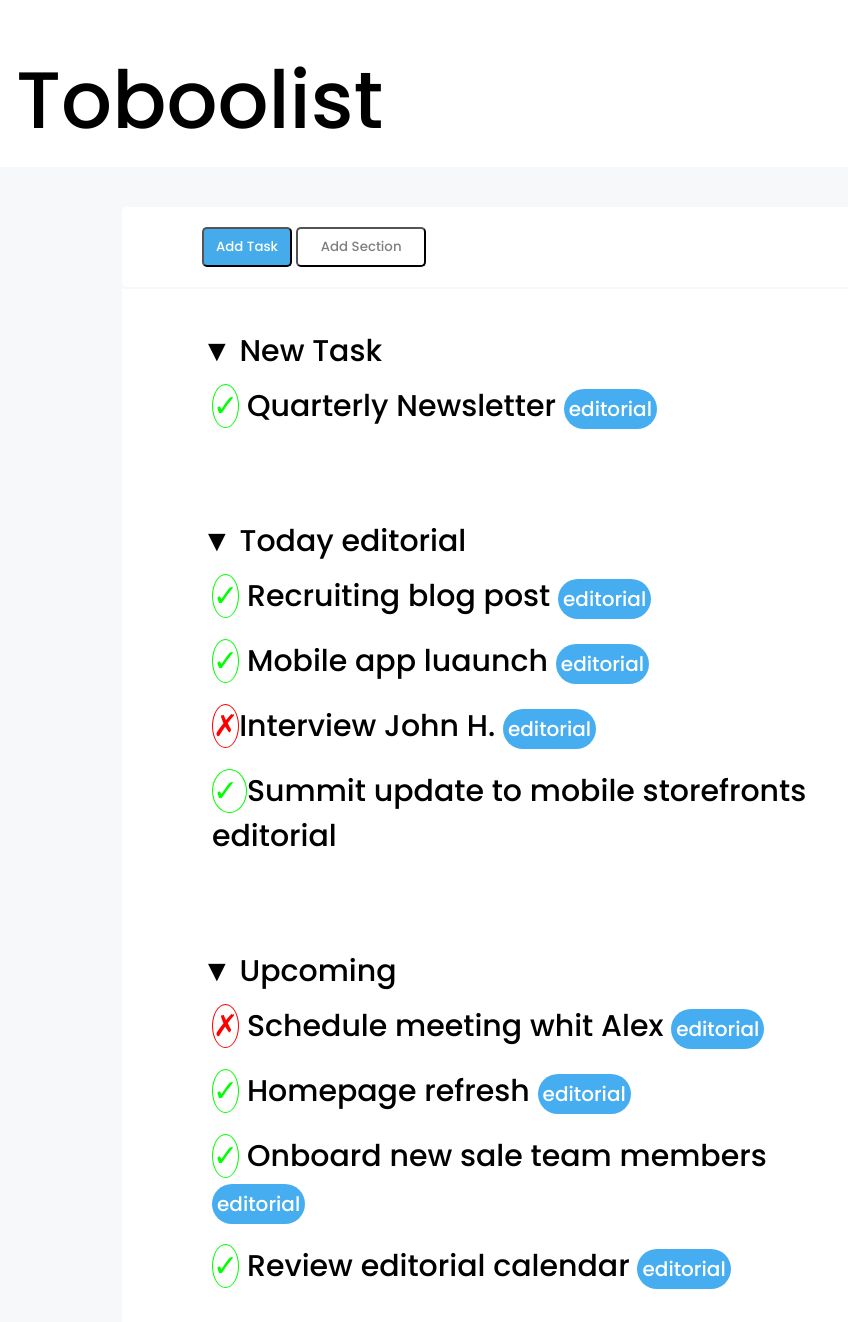
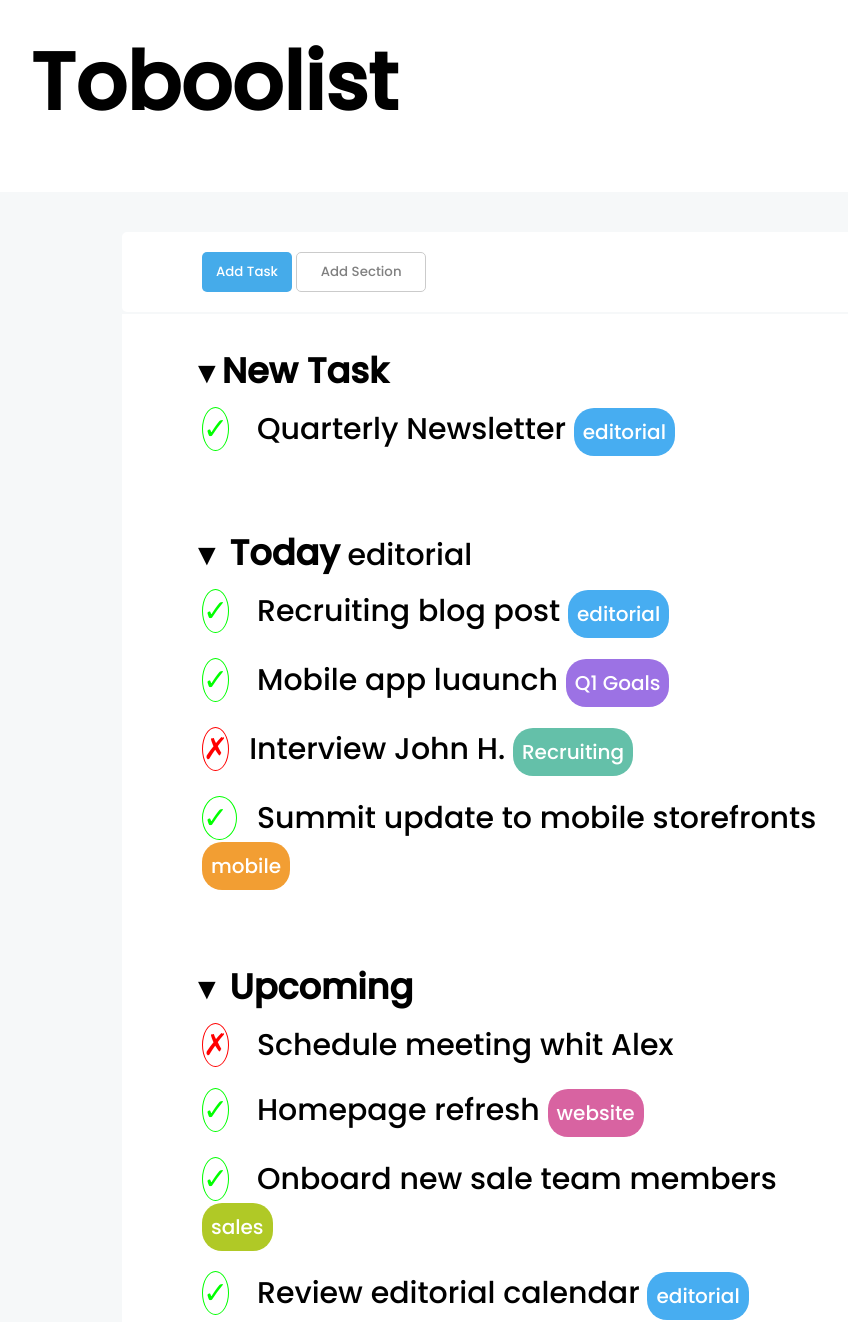
Before and after one commit to GiulioDangelo/html-css-toboolist, a plain HTML site: page index.html in a window 1280 px wide. Shown: the full height of the page, 134-982 px from the left. Drawn offline with Linux system fonts and the light colour scheme.

Commit message:
add color and fix

```diff
--- a/index.html
+++ b/index.html
@@ -23,29 +23,29 @@
 
         <section class="list">
 
-            <ul>&#9660; New Task
+            <ul>&#9660;<h3>New Task</h3>
 
              <li><span class="checkd">&check;</span> Quarterly Newsletter <span class="tag">editorial</span></li>
 
             </ul>
 
-            <ul>&#9660; Today
+            <ul>&#9660; <h3>Today</h3>
                  <span class="target">editorial</span>
                 <li><span class="checkd">&check;</span> Recruiting blog post <span class="tag">editorial</span></li>
 
-                <li><span class="checkd">&check;</span> Mobile app luaunch <span class="tag">editorial</span></li>
+                <li><span class="checkd">&check;</span> Mobile app luaunch <span class="tag" id="purple">Q1 Goals</span></li>
 
-                <li><span class="uncheckd">&cross;</span>Interview John H. <span class="tag">editorial</span></li>
+                <li><span class="uncheckd">&cross;</span>Interview John H. <span class="tag" id="aqua">Recruiting</span></li>
 
-                <li><span class="checkd">&check; </span> Summit update to mobile storefronts <span class="target">editorial</span></li>
+                <li><span class="checkd">&check; </span> Summit update to mobile storefronts <span class="tag" id="orange">mobile</span></li>
             </ul>
 
-            <ul>&#9660; Upcoming
-                <li><span class="uncheckd">&cross;</span> Schedule meeting whit Alex <span class="tag">editorial</span></li>
+            <ul>&#9660; <h3>Upcoming</h3>
+                <li><span class="uncheckd">&cross;</span> Schedule meeting whit Alex</li>
 
-                <li><span class="checkd">&check;</span>  Homepage refresh <span class="tag">editorial</span></li>
+                <li><span class="checkd">&check;</span>  Homepage refresh <span class="tag" id="pink">website</span></li>
 
-                <li><span class="checkd">&check;</span>  Onboard new sale team members <span class="tag">editorial</span></li>
+                <li><span class="checkd">&check;</span>  Onboard new sale team members <span class="tag" id="green">sales</span></li>
 
                 <li><span class="checkd">&check;</span>  Review editorial calendar <span class="tag">editorial</span></li>
             </ul>
--- a/style.css
+++ b/style.css
@@ -12,6 +12,7 @@ body{
 
 header{
     background-color: white;
+    position: relative;
 }
 
 .logo{
@@ -20,10 +21,11 @@ header{
 }
 
 h1{
-    position: absolute;
+    display: inline-block;
+    position: relative;
+    bottom: 50px;
     font-size: 80px;
-    left: 150px;
-    top: 40px;
+    font-weight: 800;
 }
 
 .container-button{
@@ -32,6 +34,7 @@ h1{
     background-color: rgb(255, 255, 255);
     margin: 40px auto 2px;
     border-radius: 5px;
+    max-width: 1100px;
 }
 
 .button-task{
@@ -42,6 +45,7 @@ h1{
     background-color: #45ABEA;
     margin-left: 80px;
     margin-top: 20px;
+    border: none;
 }
 
 .button-section{
@@ -50,6 +54,7 @@ h1{
     border-radius: 5px;
     background-color: white;
     color: gray;
+    border:1px solid rgb(203, 203, 203)
 }
 
 .list{
@@ -57,10 +62,11 @@ h1{
     width: 60%;
     height: 1100px;
     margin: 0px auto;
+    max-width: 1100px;
 }
 
 ul{
-    padding: 40px;
+    padding: 30px;
     margin-left: 40px;
     font-size: 30px;
     list-style: none;
@@ -70,16 +76,23 @@ li{
     padding: 10px;
 }
 
+h3{
+    display: inline;
+    font-weight: 600;
+}
+
 .checkd{
     color: rgb(0, 255, 0);
     border-radius: 50%;
     border:1px solid rgb(0, 255, 0) ;
+    margin-right: 20px;
 }
 
 .uncheckd{
     color: rgb(255, 0, 0);
     border-radius: 50%;
     border:1px solid rgb(255, 0, 0) ;
+    margin-right: 20px;
 }
 
 .tag{
@@ -87,6 +100,26 @@ li{
     color: white;
     background-color: #47ADF1;
     border-radius: 20px;
-    padding: 5px;
+    padding: 9px;
     font-size: 20px;
 }
+
+#purple{
+    background-color: #9C72E4;
+}
+
+#aqua{
+    background-color: #64C0A9;
+}
+
+#orange{
+    background-color: #F29E33;
+}
+
+#pink{
+    background-color: #D863A1;
+}
+
+#green{
+    background-color: #B0C926;
+}
```
